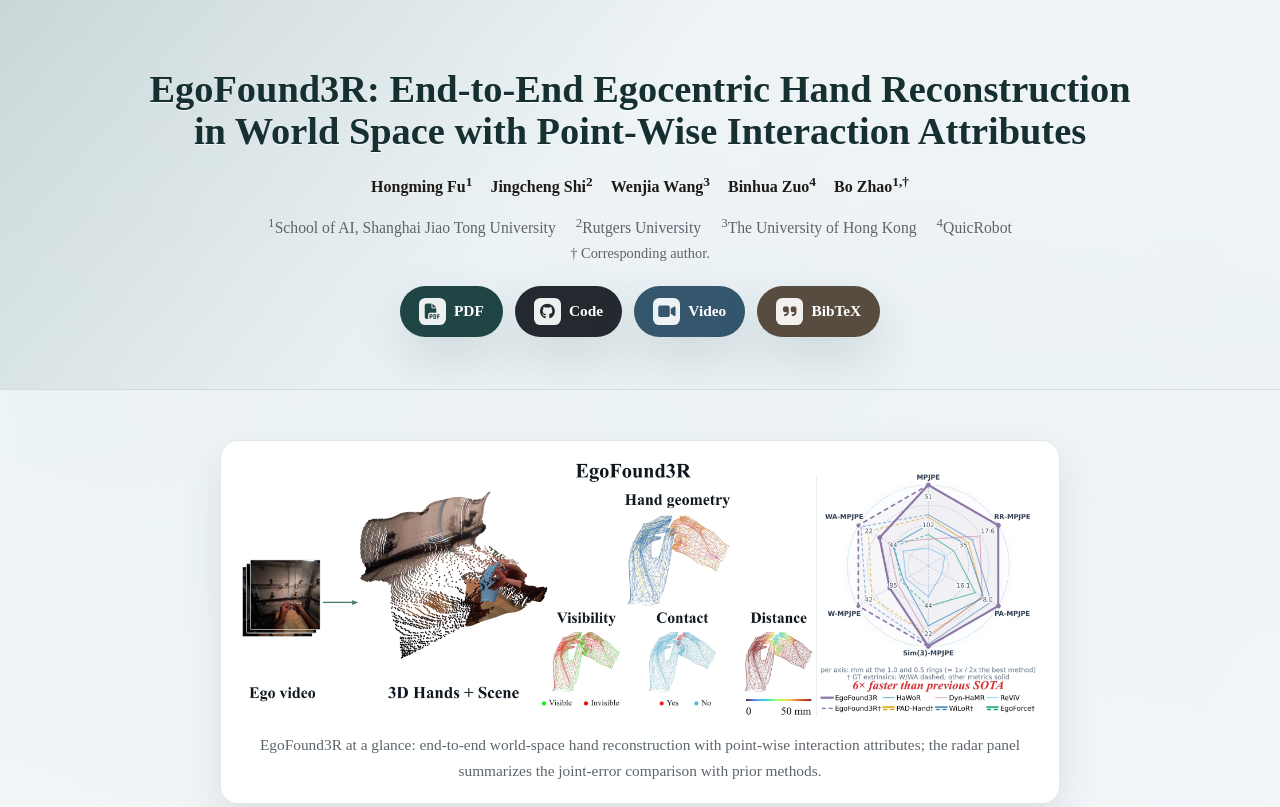
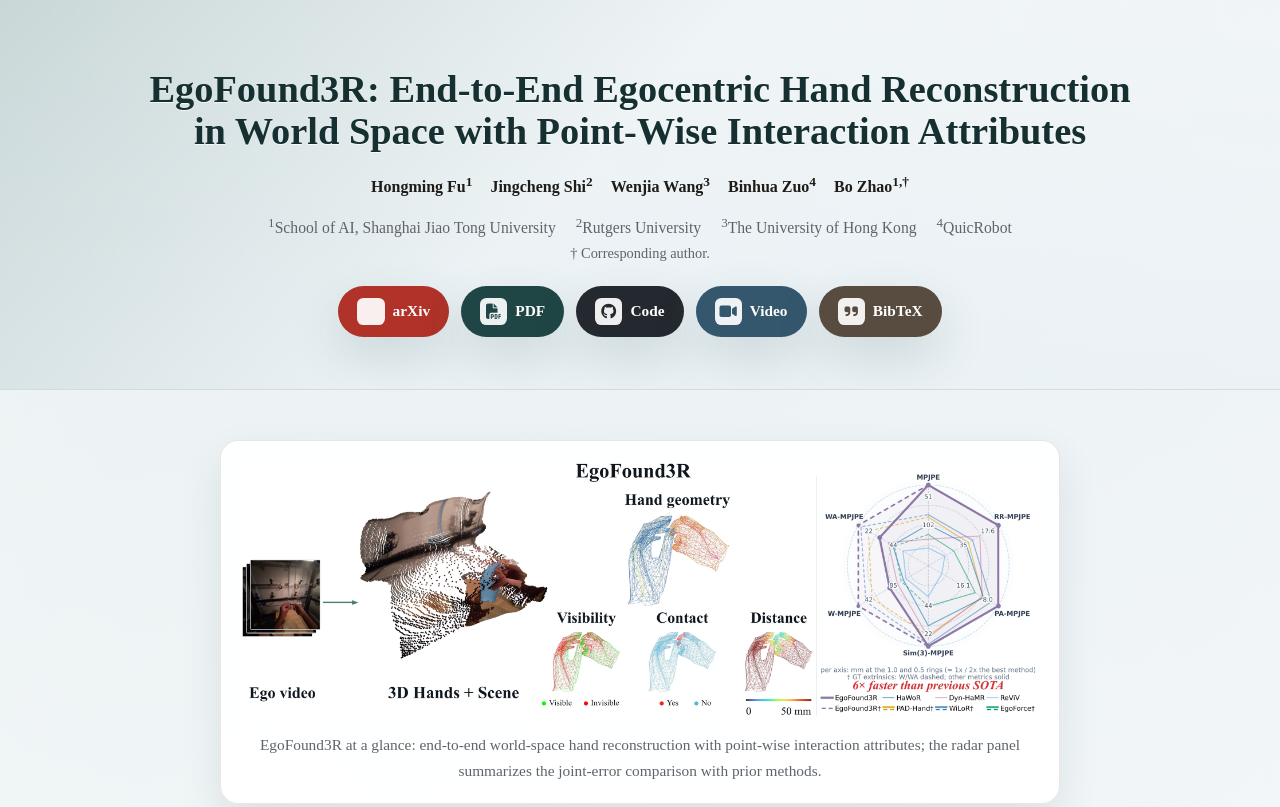
Before and after one commit to MINT-SJTU/EgoFound3R.io, a plain HTML site: page index.html in a window 1280 px wide. Shown: the top 807 px of the page. Drawn offline with Linux system fonts and the light colour scheme; some icons are missing.

Commit message:
Add arXiv link (arXiv:2610.01210) to hero buttons and BibTeX

```diff
--- a/index.html
+++ b/index.html
@@ -50,6 +50,10 @@
         <p class="author-note">&dagger; Corresponding author.</p>
 
         <div class="button-row">
+          <a class="btn btn-arxiv" href="https://arxiv.org/abs/2610.01210" target="_blank" rel="noopener">
+            <i class="ai ai-arxiv"></i>
+            <span>arXiv</span>
+          </a>
           <a class="btn btn-paper" href="assets/EgoFound3R.pdf" target="_blank" rel="noopener">
             <i class="fas fa-file-pdf"></i>
             <span>PDF</span>
@@ -66,7 +70,6 @@
             <i class="fas fa-quote-right"></i>
             <span>BibTeX</span>
           </a>
-
         </div>
       </div>
     </header>
@@ -230,10 +233,10 @@
             <pre><code id="bibtex-code">@article{fu2026egofound3r,
   title={EgoFound3R: End-to-End Egocentric Hand Reconstruction in World Space with Point-Wise Interaction Attributes},
   author={Fu, Hongming and Shi, Jingcheng and Wang, Wenjia and Zuo, Binhua and Zhao, Bo},
+  journal={arXiv preprint arXiv:2610.01210},
   year={2026}
 }</code></pre>
           </div>
-
         </div>
       </section>
     </main>
```
